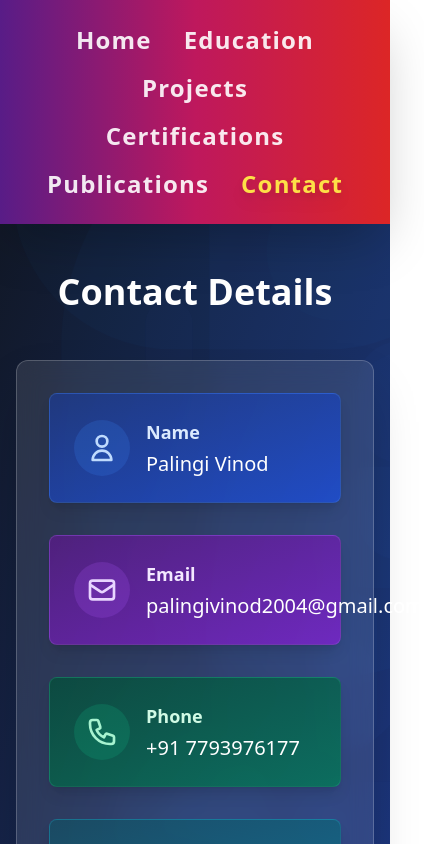
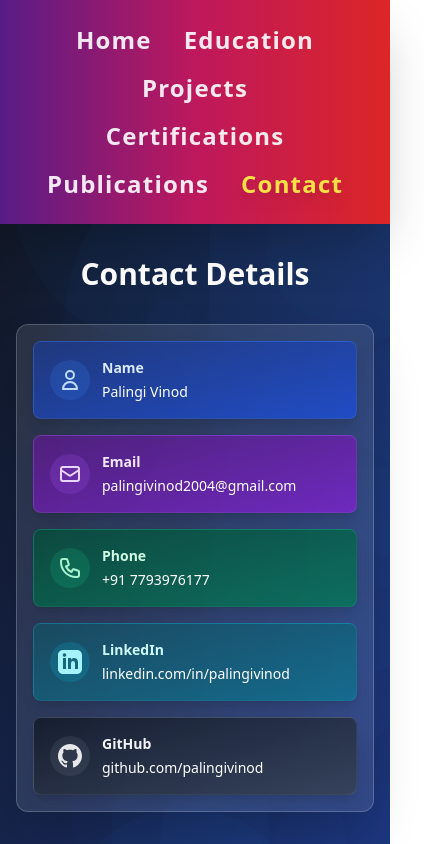
Before and after one commit to palingivinod/My-Portfolio, a React (Vite) app: page /contact in a window 390 px wide. Shown: the top 844 px of the page, 424 px wide, since content can reach past the window. Built offline with nearby package versions, Linux system fonts and the light colour scheme.

Commit message:
Contact.jsx

```diff
--- a/src/components/Contact.jsx
+++ b/src/components/Contact.jsx
@@ -2,8 +2,8 @@ import { motion } from 'framer-motion';
 
 const Contact = () => {
   return (
-    <div className="min-h-screen bg-gradient-to-br from-gray-900 to-blue-900 py-12 px-4 sm:px-6 lg:px-8">
-      {/* Animated Background Elements */}
+    <div className="min-h-screen bg-gradient-to-br from-gray-900 to-blue-900 py-8 px-4 sm:px-6 lg:px-8">
+
       <div className="fixed inset-0 overflow-hidden">
         {[...Array(20)].map((_, i) => (
           <motion.div
@@ -37,7 +37,7 @@ const Contact = () => {
 
       <div className="relative z-10 max-w-4xl mx-auto">
         <motion.h1
-          className="text-4xl font-bold text-center mb-12 text-white"
+          className="text-3xl sm:text-4xl font-bold text-center mb-8 text-white"
           initial={{ opacity: 0, y: -20 }}
           animate={{ opacity: 1, y: 0 }}
           transition={{ duration: 0.5 }}
@@ -46,46 +46,46 @@ const Contact = () => {
         </motion.h1>
 
         <motion.div
-          className="bg-white/10 backdrop-blur-md rounded-xl shadow-2xl border border-white/20 p-8"
+          className="bg-white/10 backdrop-blur-md rounded-xl shadow-2xl border border-white/20 p-4 sm:p-6 md:p-8"
           initial={{ opacity: 0, scale: 0.95 }}
           animate={{ opacity: 1, scale: 1 }}
           transition={{ duration: 0.5, delay: 0.2 }}
         >
-          <div className="grid grid-cols-1 md:grid-cols-2 gap-8">
+          <div className="grid grid-cols-1 md:grid-cols-2 gap-4 sm:gap-6">
             {/* Name Card */}
             <motion.div
-              className="bg-gradient-to-br from-blue-900/80 to-blue-700/80 rounded-lg p-6 shadow-lg border border-blue-400/20 hover:border-blue-300 transition-all duration-300"
+              className="bg-gradient-to-br from-blue-900/80 to-blue-700/80 rounded-lg p-4 sm:p-6 shadow-lg border border-blue-400/20 hover:border-blue-300 transition-all duration-300"
               whileHover={{ y: -5 }}
             >
-              <div className="flex items-center gap-4">
-                <div className="p-3 bg-blue-500/20 rounded-full">
-                  <svg xmlns="http://www.w3.org/2000/svg" className="h-8 w-8 text-blue-200" fill="none" viewBox="0 0 24 24" stroke="currentColor">
+              <div className="flex items-center gap-3 sm:gap-4">
+                <div className="p-2 sm:p-3 bg-blue-500/20 rounded-full">
+                  <svg xmlns="http://www.w3.org/2000/svg" className="h-6 w-6 sm:h-8 sm:w-8 text-blue-200" fill="none" viewBox="0 0 24 24" stroke="currentColor">
                     <path strokeLinecap="round" strokeLinejoin="round" strokeWidth={2} d="M16 7a4 4 0 11-8 0 4 4 0 018 0zM12 14a7 7 0 00-7 7h14a7 7 0 00-7-7z" />
                   </svg>
                 </div>
-                <div>
-                  <h2 className="text-lg font-semibold text-blue-100 mb-1">Name</h2>
-                  <p className="text-xl text-white font-medium">Palingi Vinod</p>
+                <div className="overflow-hidden">
+                  <h2 className="text-sm sm:text-base md:text-lg font-semibold text-blue-100 mb-1">Name</h2>
+                  <p className="text-sm sm:text-base md:text-lg text-white font-medium truncate">Palingi Vinod</p>
                 </div>
               </div>
             </motion.div>
 
-            {/* Email Card */}
+
             <motion.div
-              className="bg-gradient-to-br from-purple-900/80 to-purple-700/80 rounded-lg p-6 shadow-lg border border-purple-400/20 hover:border-purple-300 transition-all duration-300"
+              className="bg-gradient-to-br from-purple-900/80 to-purple-700/80 rounded-lg p-4 sm:p-6 shadow-lg border border-purple-400/20 hover:border-purple-300 transition-all duration-300"
               whileHover={{ y: -5 }}
             >
-              <div className="flex items-center gap-4">
-                <div className="p-3 bg-purple-500/20 rounded-full">
-                  <svg xmlns="http://www.w3.org/2000/svg" className="h-8 w-8 text-purple-200" fill="none" viewBox="0 0 24 24" stroke="currentColor">
+              <div className="flex items-center gap-3 sm:gap-4">
+                <div className="p-2 sm:p-3 bg-purple-500/20 rounded-full">
+                  <svg xmlns="http://www.w3.org/2000/svg" className="h-6 w-6 sm:h-8 sm:w-8 text-purple-200" fill="none" viewBox="0 0 24 24" stroke="currentColor">
                     <path strokeLinecap="round" strokeLinejoin="round" strokeWidth={2} d="M3 8l7.89 5.26a2 2 0 002.22 0L21 8M5 19h14a2 2 0 002-2V7a2 2 0 00-2-2H5a2 2 0 00-2 2v10a2 2 0 002 2z" />
                   </svg>
                 </div>
-                <div>
-                  <h2 className="text-lg font-semibold text-purple-100 mb-1">Email</h2>
+                <div className="overflow-hidden">
+                  <h2 className="text-sm sm:text-base md:text-lg font-semibold text-purple-100 mb-1">Email</h2>
                   <a
                     href="mailto:palingivinod2004@gmail.com"
-                    className="text-xl text-white hover:underline font-medium"
+                    className="text-sm sm:text-base md:text-lg text-white hover:underline font-medium truncate block"
                   >
                     palingivinod2004@gmail.com
                   </a>
@@ -93,24 +93,21 @@ const Contact = () => {
               </div>
             </motion.div>
 
-            {/* Phone Card */}
-
-
             <motion.div
-              className="bg-gradient-to-br from-emerald-900/80 to-emerald-700/80 rounded-lg p-6 shadow-lg border border-emerald-400/20 hover:border-emerald-300 transition-all duration-300"
+              className="bg-gradient-to-br from-emerald-900/80 to-emerald-700/80 rounded-lg p-4 sm:p-6 shadow-lg border border-emerald-400/20 hover:border-emerald-300 transition-all duration-300"
               whileHover={{ y: -5 }}
             >
-              <div className="flex items-center gap-4">
-                <div className="p-3 bg-emerald-500/20 rounded-full">
-                  <svg xmlns="http://www.w3.org/2000/svg" className="h-8 w-8 text-emerald-200" fill="none" viewBox="0 0 24 24" stroke="currentColor">
+              <div className="flex items-center gap-3 sm:gap-4">
+                <div className="p-2 sm:p-3 bg-emerald-500/20 rounded-full">
+                  <svg xmlns="http://www.w3.org/2000/svg" className="h-6 w-6 sm:h-8 sm:w-8 text-emerald-200" fill="none" viewBox="0 0 24 24" stroke="currentColor">
                     <path strokeLinecap="round" strokeLinejoin="round" strokeWidth={2} d="M3 5a2 2 0 012-2h3.28a1 1 0 01.948.684l1.498 4.493a1 1 0 01-.502 1.21l-2.257 1.13a11.042 11.042 0 005.516 5.516l1.13-2.257a1 1 0 011.21-.502l4.493 1.498a1 1 0 01.684.949V19a2 2 0 01-2 2h-1C9.716 21 3 14.284 3 6V5z" />
                   </svg>
                 </div>
-                <div>
-                  <h2 className="text-lg font-semibold text-emerald-100 mb-1">Phone</h2>
+                <div className="overflow-hidden">
+                  <h2 className="text-sm sm:text-base md:text-lg font-semibold text-emerald-100 mb-1">Phone</h2>
                   <a
                     href="tel:+917793976177"
-                    className="text-xl text-white hover:underline font-medium"
+                    className="text-sm sm:text-base md:text-lg text-white hover:underline font-medium truncate block"
                   >
                     +91 7793976177
                   </a>
@@ -118,24 +115,24 @@ const Contact = () => {
               </div>
             </motion.div>
 
-            {/* LinkedIn Card */}
+
             <motion.div
-              className="bg-gradient-to-br from-cyan-900/80 to-cyan-700/80 rounded-lg p-6 shadow-lg border border-cyan-400/20 hover:border-cyan-300 transition-all duration-300"
+              className="bg-gradient-to-br from-cyan-900/80 to-cyan-700/80 rounded-lg p-4 sm:p-6 shadow-lg border border-cyan-400/20 hover:border-cyan-300 transition-all duration-300"
               whileHover={{ y: -5 }}
             >
-              <div className="flex items-center gap-4">
-                <div className="p-3 bg-cyan-500/20 rounded-full">
-                  <svg xmlns="http://www.w3.org/2000/svg" className="h-8 w-8 text-cyan-200" fill="currentColor" viewBox="0 0 24 24">
+              <div className="flex items-center gap-3 sm:gap-4">
+                <div className="p-2 sm:p-3 bg-cyan-500/20 rounded-full">
+                  <svg xmlns="http://www.w3.org/2000/svg" className="h-6 w-6 sm:h-8 sm:w-8 text-cyan-200" fill="currentColor" viewBox="0 0 24 24">
                     <path d="M19 0h-14c-2.761 0-5 2.239-5 5v14c0 2.761 2.239 5 5 5h14c2.762 0 5-2.239 5-5v-14c0-2.761-2.238-5-5-5zm-11 19h-3v-11h3v11zm-1.5-12.268c-.966 0-1.75-.79-1.75-1.764s.784-1.764 1.75-1.764 1.75.79 1.75 1.764-.783 1.764-1.75 1.764zm13.5 12.268h-3v-5.604c0-3.368-4-3.113-4 0v5.604h-3v-11h3v1.765c1.396-2.586 7-2.777 7 2.476v6.759z"/>
                   </svg>
                 </div>
-                <div>
-                  <h2 className="text-lg font-semibold text-cyan-100 mb-1">LinkedIn</h2>
+                <div className="overflow-hidden">
+                  <h2 className="text-sm sm:text-base md:text-lg font-semibold text-cyan-100 mb-1">LinkedIn</h2>
                   <a
                     href="https://linkedin.com/in/palingivinod"
                     target="_blank"
                     rel="noreferrer"
-                    className="text-xl text-white hover:underline font-medium"
+                    className="text-sm sm:text-base md:text-lg text-white hover:underline font-medium truncate block"
                   >
                     linkedin.com/in/palingivinod
                   </a>
@@ -143,24 +140,23 @@ const Contact = () => {
               </div>
             </motion.div>
 
-            {/* GitHub Card */}
             <motion.div
-              className="bg-gradient-to-br from-gray-900/80 to-gray-700/80 rounded-lg p-6 shadow-lg border border-gray-400/20 hover:border-gray-300 transition-all duration-300"
+              className="bg-gradient-to-br from-gray-900/80 to-gray-700/80 rounded-lg p-4 sm:p-6 shadow-lg border border-gray-400/20 hover:border-gray-300 transition-all duration-300"
               whileHover={{ y: -5 }}
             >
-              <div className="flex items-center gap-4">
-                <div className="p-3 bg-gray-500/20 rounded-full">
-                  <svg xmlns="http://www.w3.org/2000/svg" className="h-8 w-8 text-gray-200" fill="currentColor" viewBox="0 0 24 24">
+              <div className="flex items-center gap-3 sm:gap-4">
+                <div className="p-2 sm:p-3 bg-gray-500/20 rounded-full">
+                  <svg xmlns="http://www.w3.org/2000/svg" className="h-6 w-6 sm:h-8 sm:w-8 text-gray-200" fill="currentColor" viewBox="0 0 24 24">
                     <path d="M12 0c-6.626 0-12 5.373-12 12 0 5.302 3.438 9.8 8.207 11.387.599.111.793-.261.793-.577v-2.234c-3.338.726-4.033-1.416-4.033-1.416-.546-1.387-1.333-1.756-1.333-1.756-1.089-.745.083-.729.083-.729 1.205.084 1.839 1.237 1.839 1.237 1.07 1.834 2.807 1.304 3.492.997.107-.775.418-1.305.762-1.604-2.665-.305-5.467-1.334-5.467-5.931 0-1.311.469-2.381 1.236-3.221-.124-.303-.535-1.524.117-3.176 0 0 1.008-.322 3.301 1.23.957-.266 1.983-.399 3.003-.404 1.02.005 2.047.138 3.006.404 2.291-1.552 3.297-1.23 3.297-1.23.653 1.653.242 2.874.118 3.176.77.84 1.235 1.911 1.235 3.221 0 4.609-2.807 5.624-5.479 5.921.43.372.823 1.102.823 2.222v3.293c0 .319.192.694.801.576 4.765-1.589 8.199-6.086 8.199-11.386 0-6.627-5.373-12-12-12z"/>
                   </svg>
                 </div>
-                <div>
-                  <h2 className="text-lg font-semibold text-gray-100 mb-1">GitHub</h2>
+                <div className="overflow-hidden">
+                  <h2 className="text-sm sm:text-base md:text-lg font-semibold text-gray-100 mb-1">GitHub</h2>
                   <a
                     href="https://github.com/palingivinod"
                     target="_blank"
                     rel="noreferrer"
-                    className="text-xl text-white hover:underline font-medium"
+                    className="text-sm sm:text-base md:text-lg text-white hover:underline font-medium truncate block"
                   >
                     github.com/palingivinod
                   </a>
```
